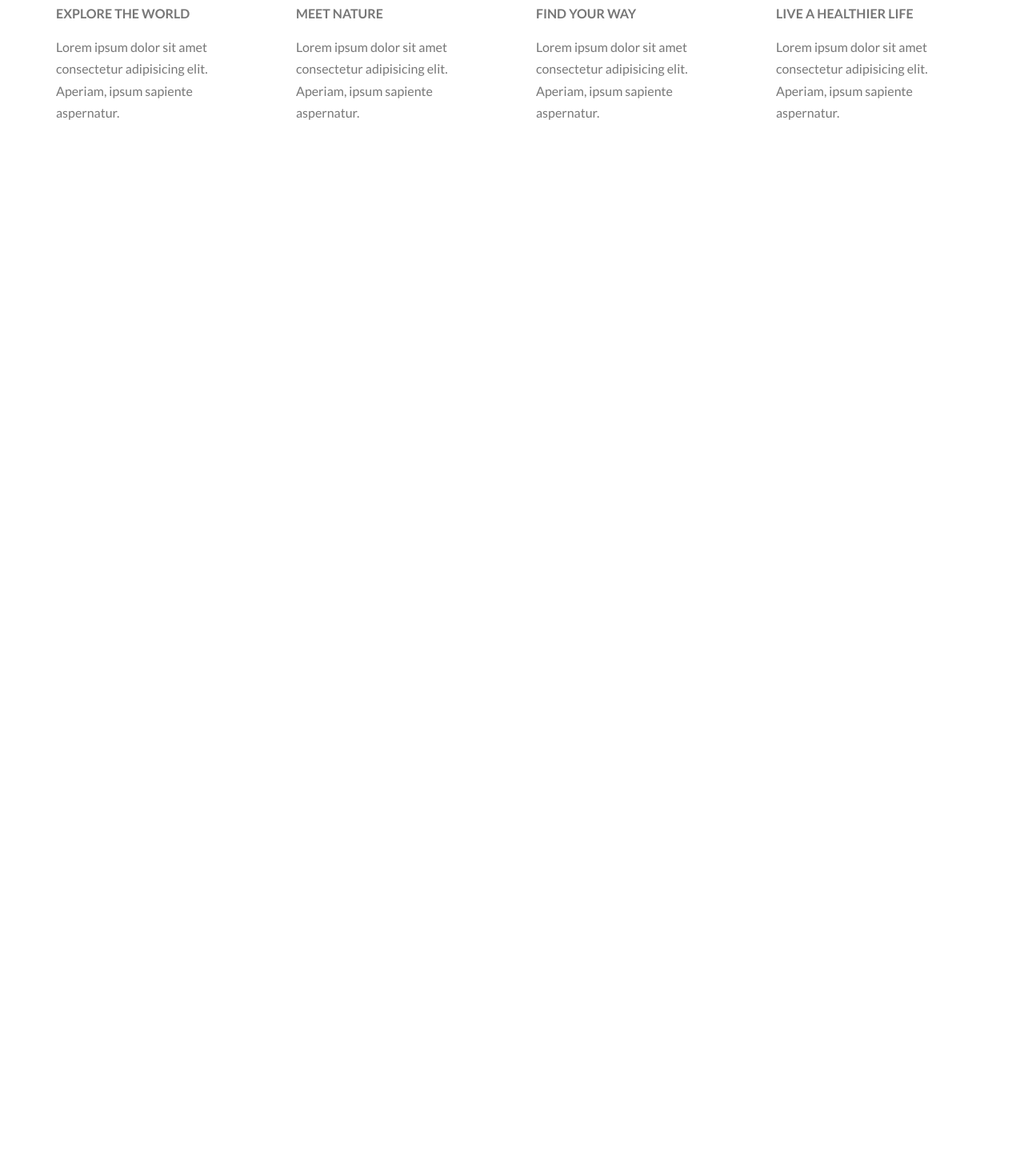
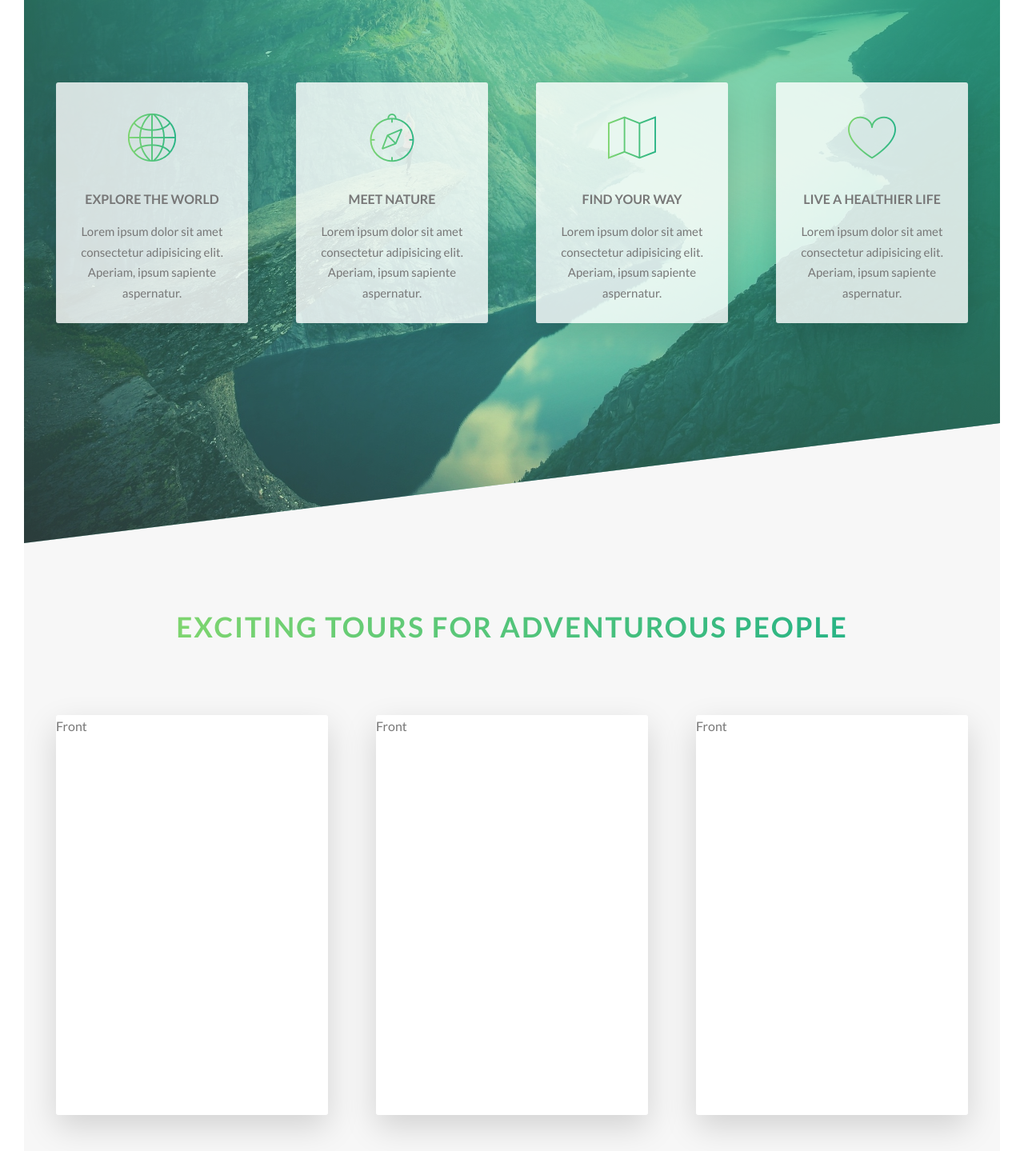
Before and after one commit to Hitaku94/Namours-CSS-training, a website: page index.html in a window 1280 px wide. Shown: the part 1581-3020 px from the top of the page at 80% size. Before the commit the page ends 1765 px from the top, so only its background shows below. Drawn offline with Linux system fonts and the light colour scheme.

Commit message:
css tours section

```diff
--- a/index.html
+++ b/index.html
@@ -7,7 +7,7 @@
 
         <link href="https://fonts.googleapis.com/css?family=Lato:100,300,400,700,900" rel="stylesheet">
 
-        <!--<link rel="stylesheet" href="css/icon-font.css">-->
+        <link rel="stylesheet" href="css/icon-fonts.css">
 
         <link rel="stylesheet" href="css/style.css">
         <link rel="shortcut icon" type="image/png" href="img/favicon.png">
@@ -130,7 +130,45 @@
                     </div>
                 </div>
             </section>
-
+            <section class="section-tours">
+                <div class="u-center-text u-margin-bottom-big">
+                    <h2 class="heading-secondary">
+                        Exciting tours for adventurous people
+                    </h2>
+                </div>
+                <div class="row">
+                    <div class="col-1-of-3">
+                        <div class="card">
+                            <div class="card__side card__side--front">
+                                Front
+                            </div>
+                            <div class="card__side card__side--back card__side--back-1">
+                                Back
+                            </div>
+                        </div>
+                    </div>
+                    <div class="col-1-of-3">
+                        <div class="card">
+                            <div class="card__side card__side--front">
+                                Front
+                            </div>
+                            <div class="card__side card__side--back card__side--back-2">
+                                Back
+                            </div>
+                        </div>
+                    </div>
+                    <div class="col-1-of-3">
+                        <div class="card">
+                            <div class="card__side card__side--front">
+                                Front
+                            </div>
+                            <div class="card__side card__side--back card__side--back-3">
+                                Back
+                            </div>
+                        </div>
+                    </div>
+                </div>
+            </section>
         <!--
         <section class="grid-test">
             <div class="row">
--- a/sass/abstracts/_variables.scss
+++ b/sass/abstracts/_variables.scss
@@ -3,6 +3,12 @@
 $color-primary: #55c57a;
 $color-primary-light: #7ed56f;
 $color-primary-dark: #28b485;
+
+$color-secondary-light: #ffb900;
+$color-secondary-dark: #ff7730;
+
+$color-tertiary-light: #2998ff;
+$color-tertiary-dark: #5643fa;
 
 $color-grey-light-1: #f7f7f7;
 
--- /dev/null
+++ b/sass/components/_card.scss
@@ -0,0 +1,35 @@
+.card {
+    perspective: 150rem;
+    -moz-perspective: 150rem;
+    position: relative;
+    height: 50rem;
+    &__side {
+
+        height: 50rem;
+        transition: all 0.8s ease;
+        position: absolute;
+        top: 0;
+        left: 0;
+        width: 100%;
+        backface-visibility: hidden;
+        border-radius: 3px;
+        box-shadow: 0 1.5rem 4rem rgba($color-black, .15);
+        &--front {
+            background-color: $color-white;
+        }
+        &--back {
+
+            transform: rotateY(180deg);
+            &-1 {
+                background-image: linear-gradient(to right bottom, $color-secondary-light, $color-secondary-dark);
+            }
+        }
+    }
+
+    &:hover &__side--front {
+        transform: rotateY(180deg);
+    }
+    &:hover &__side--back {
+        transform: rotateY(0deg);
+    }
+}
--- /dev/null
+++ b/sass/components/_feature-box.scss
@@ -0,0 +1,21 @@
+.feature-box {
+    background-color: rgba($color-white, .8);
+    font-size: 1.5rem;
+    padding: 2.5rem;
+    text-align: center;
+    border-radius: 3px;
+    box-shadow: 0 1.5rem 4rem rgba($color-black, .15);
+    transition: transform 0.3s;
+    &__icon {
+        font-size: 6rem;
+        margin-bottom: .5rem;
+        background-image: linear-gradient(to right, $color-primary-light, $color-primary-dark);
+        -webkit-background-clip: text;
+        color: transparent;
+        display: inline-block;
+    }
+    &:hover {
+        transform: translateY(1.5rem) scale(1.03);
+    }
+
+}
--- a/sass/main.scss
+++ b/sass/main.scss
@@ -9,6 +9,8 @@
 
 @import "components/button";
 @import "components/compositions";
+@import "components/feature-box";
+@import "components/card";
 
 @import "layout/header";
 @import "layout/grid";
--- a/sass/pages/_home.scss
+++ b/sass/pages/_home.scss
@@ -3,3 +3,23 @@
     padding: 25rem 0;
     margin-top: -20vh;
 }
+
+.section-features {
+    padding: 20rem 0;
+    background-image: linear-gradient(to top right ,rgba($color-primary-light, 0.2), rgba($color-primary-dark,0.8)),
+    url(../img/hero.jpg);
+    background-size: cover;
+
+    transform: skewY(-7deg);
+    margin-top: -10rem;
+    & > *  {
+        transform: skewY(7deg)
+    }
+}
+
+
+.section-tours {
+    background-color: $color-grey-light-1;
+    margin-top: -10rem;
+    padding: 25rem 0 50rem 0;
+}
```
Also changed, not shown: css/style.css.
